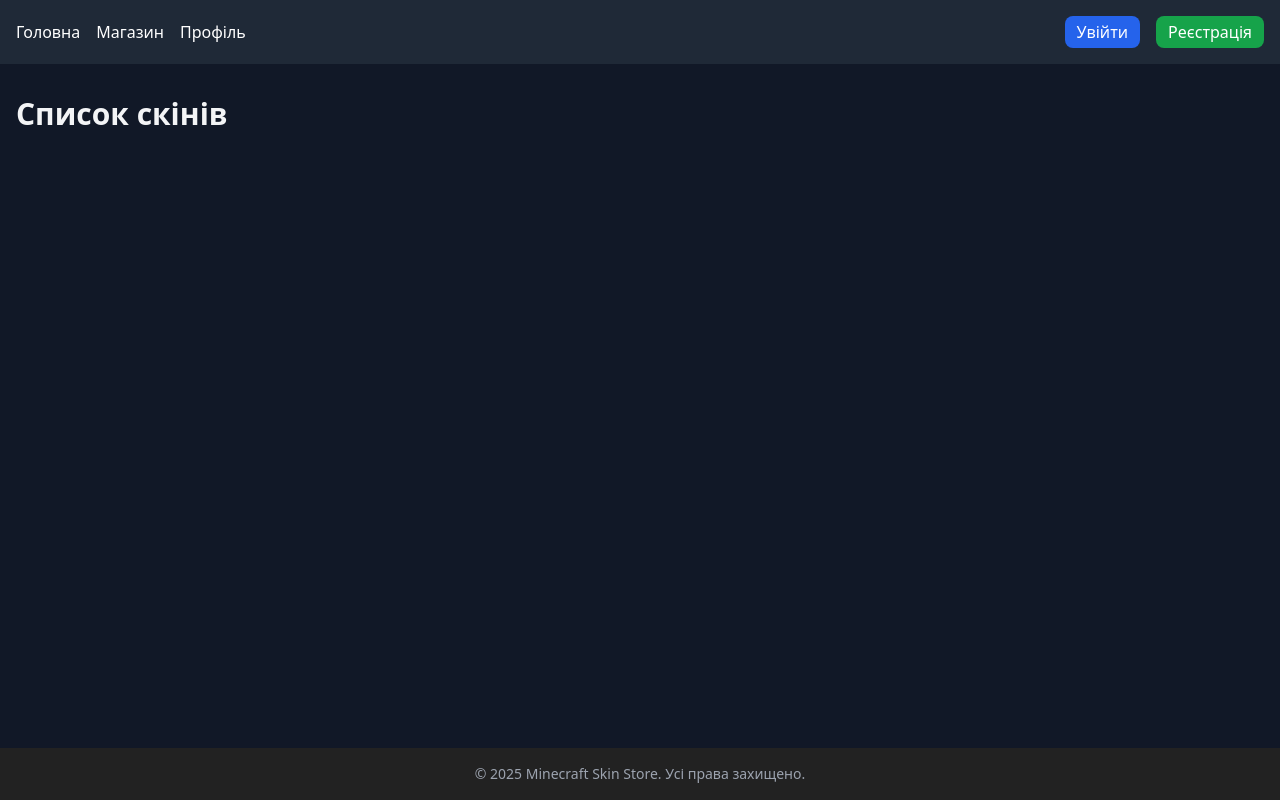
After one commit to markgardie/skin-shop-example, a Django app: page /shop/ in a window 1280 px wide. The commit adds this page. Run offline with Django 5.2, Linux system fonts and the light colour scheme; data that the repository does not hold is empty; some libraries are stand-ins or nearby versions.

Commit message:
create view, urls and templates

```diff
--- /dev/null
+++ b/skin_shop/shop/urls.py
@@ -0,0 +1,27 @@
+from django.urls import path
+from .views import (
+    SkinListView, SkinDetailView,
+    SkinCreateView, SkinUpdateView, SkinDeleteView
+)
+from .views_category_tag import (
+    create_category, delete_category, list_categories,
+    create_tag, delete_tag, list_tags
+)
+
+app_name = "shop"
+
+urlpatterns = [
+    path("", SkinListView.as_view(), name="skin_list"),
+    path("<slug:slug>/", SkinDetailView.as_view(), name="skin_detail"),
+    path("create/", SkinCreateView.as_view(), name="skin_create"),
+    path("<slug:slug>/edit/", SkinUpdateView.as_view(), name="skin_edit"),
+    path("<slug:slug>/delete/", SkinDeleteView.as_view(), name="skin_delete"),
+
+    path("ajax/category/create/", create_category, name="category_create"),
+    path("ajax/category/delete/", delete_category, name="category_delete"),
+    path("ajax/category/list/", list_categories, name="category_list"),
+
+    path("ajax/tag/create/", create_tag, name="tag_create"),
+    path("ajax/tag/delete/", delete_tag, name="tag_delete"),
+    path("ajax/tag/list/", list_tags, name="tag_list"),
+]
--- a/skin_shop/shop/views.py
+++ b/skin_shop/shop/views.py
@@ -1,3 +1,45 @@
-from django.shortcuts import render
+from django.contrib.auth.mixins import LoginRequiredMixin
+from django.urls import reverse_lazy
+from django.views.generic import (
+    ListView, DetailView,
+    CreateView, UpdateView, DeleteView
+)
 
-# Create your views here.
+from .models import Skin
+from .forms import SkinForm
+
+
+class SkinListView(ListView):
+    model = Skin
+    template_name = "shop/skin_list.html"
+    context_object_name = "skins"
+    paginate_by = 12
+
+    def get_queryset(self):
+        return Skin.objects.filter(is_active=True).order_by("-created_at")
+
+class SkinDetailView(DetailView):
+    model = Skin
+    template_name = "shop/skin_detail.html"
+    context_object_name = "skin"
+
+
+class SkinCreateView(LoginRequiredMixin, CreateView):
+    model = Skin
+    form_class = SkinForm
+    template_name = "shop/skin_form.html"
+    success_url = reverse_lazy("shop:skin_list")
+
+class SkinUpdateView(LoginRequiredMixin, UpdateView):
+    model = Skin
+    form_class = SkinForm
+    template_name = "shop/skin_form.html"
+    context_object_name = "skin"
+    success_url = reverse_lazy("shop:skin_list")
+
+
+class SkinDeleteView(LoginRequiredMixin, DeleteView):
+    model = Skin
+    template_name = "shop/skin_confirm_delete.html"
+    context_object_name = "skin"
+    success_url = reverse_lazy("shop:skin_list")
--- a/skin_shop/skin_shop/urls.py
+++ b/skin_shop/skin_shop/urls.py
@@ -22,7 +22,8 @@ from django.conf.urls.static import static
 urlpatterns = [
     path('admin/', admin.site.urls),
     path("users/", include("users.urls")),
-    path("", include("core.urls"))
+    path("", include("core.urls")),
+    path("shop/", include("shop.urls")),
 ]
 
 if settings.DEBUG:
--- a/skin_shop/templates/base.html
+++ b/skin_shop/templates/base.html
@@ -41,7 +41,7 @@
   <nav class="flex justify-between items-center bg-gray-800 text-white p-4">
     <div class="flex space-x-4">
       <a href="{% url 'core:home' %}" class="hover:text-gray-300">Головна</a>
-      <a href="#" class="hover:text-gray-300">Магазин</a>
+      <a href="{% url 'shop:skin_list' %}" class="hover:text-gray-300">Магазин</a>
       <a href="{% url 'users:profile_detail' %}" class="hover:text-gray-300">Профіль</a>
     </div>
 
--- /dev/null
+++ b/skin_shop/templates/shop/skin_list.html
@@ -0,0 +1,68 @@
+{% extends "base.html" %}
+{% block title %}Список скінів{% endblock %}
+
+{% block content %}
+<div class="flex justify-between items-center mb-6">
+    <h1 class="text-3xl font-bold">Список скінів</h1>
+
+    {% if user.is_authenticated %}
+    <a href="{% url 'shop:skin_create' %}"
+       class="bg-green-600 hover:bg-green-700 text-white px-4 py-2 rounded-lg">
+        Додати скін
+    </a>
+    {% endif %}
+</div>
+
+<!-- GRID -->
+<div class="grid grid-cols-1 sm:grid-cols-2 md:grid-cols-3 lg:grid-cols-4 gap-6">
+
+    {% for skin in skins %}
+    <div class="relative bg-gray-800 rounded-xl shadow-lg overflow-hidden">
+
+        <!-- Видалення (хрестик) -->
+        {% if user.is_authenticated %}
+        <a href="{% url 'shop:skin_delete' skin.pk %}"
+           class="absolute top-2 right-2 text-red-400 hover:text-red-600 text-2xl font-bold">
+            ×
+        </a>
+        {% endif %}
+
+        <!-- Зображення -->
+        <a href="{% url 'shop:skin_detail' skin.pk %}">
+            <img src="{{ skin.preview.url }}" alt="{{ skin.name }}"
+                 class="w-full h-48 object-cover">
+        </a>
+
+        <div class="p-4">
+            <h2 class="text-xl font-semibold">
+                <a href="{% url 'shop:skin_detail' skin.pk %}">
+                    {{ skin.name }}
+                </a>
+            </h2>
+
+            <p class="text-gray-400 text-sm mt-2">
+                {{ skin.short_description }}
+            </p>
+
+            <p class="text-lg font-bold mt-3 text-minecraft-green">
+                {{ skin.price }} грн
+            </p>
+
+            <!-- Купити -->
+            <button class="mt-4 w-full bg-minecraft-green text-black font-semibold py-2 rounded-lg hover:bg-green-400">
+                Купити
+            </button>
+
+            {% if user.is_authenticated %}
+            <a href="{% url 'shop:skin_update' skin.pk %}"
+               class="block mt-2 text-center bg-blue-600 hover:bg-blue-700 text-white py-2 rounded-lg">
+                Редагувати
+            </a>
+            {% endif %}
+        </div>
+    </div>
+    {% endfor %}
+
+</div>
+
+{% endblock %}
```
Also changed, not shown: skin_shop/shop/views_category_tag.py (added, +79 -0 lines), skin_shop/templates/shop/skin_confirm_delete.html (added, +29 -0 lines), skin_shop/templates/shop/skin_detail.html (added, +36 -0 lines), skin_shop/templates/shop/skin_form.html (added, +43 -0 lines).
